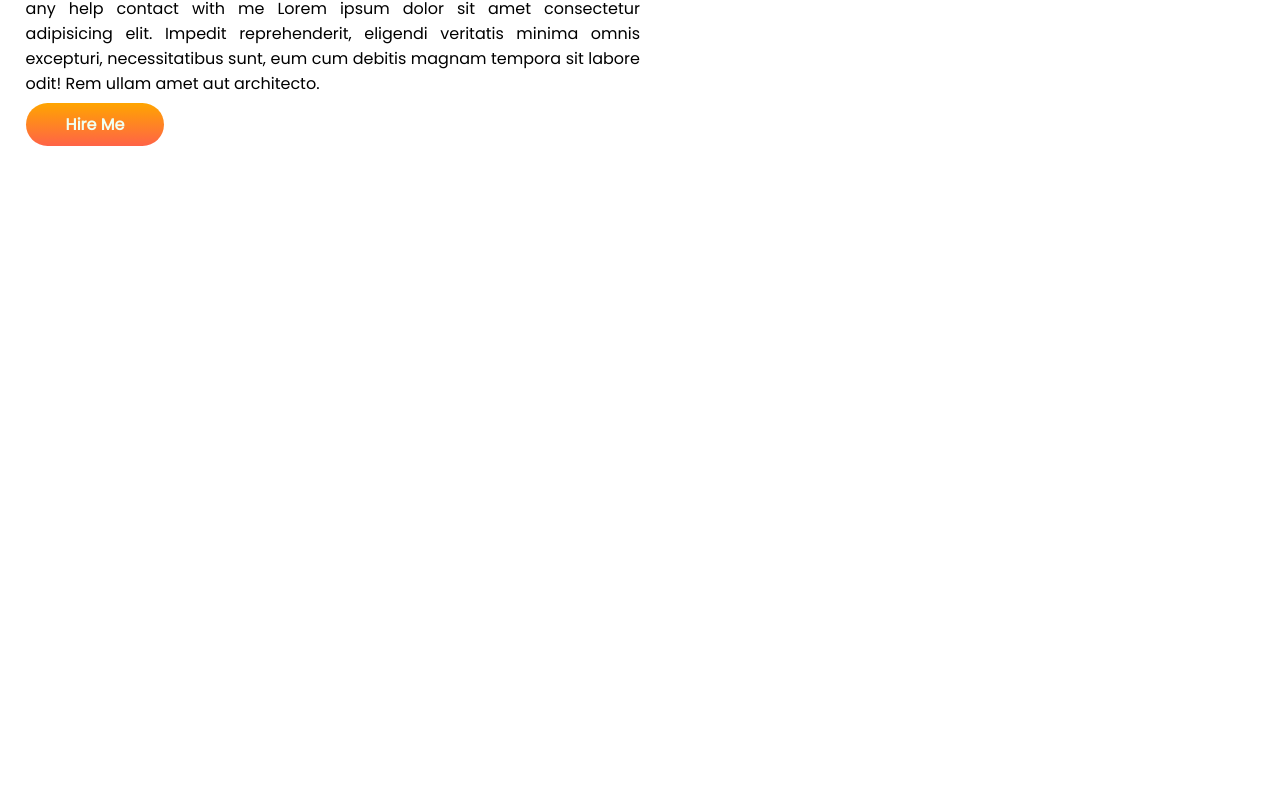
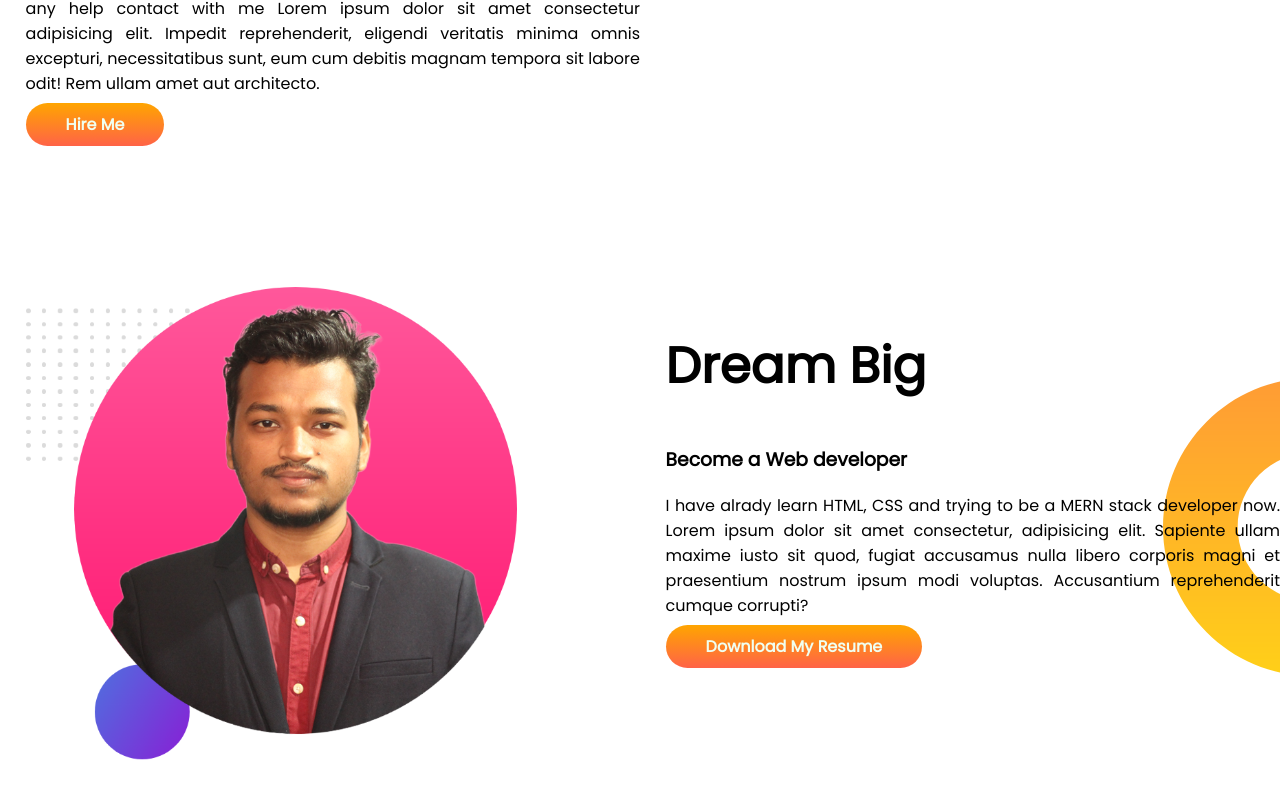
Before and after one commit to Foy5al/my-portfolio, a plain HTML site: page index.html in a window 1280 px wide. Shown: the part 491-1290 px from the top of the page. Before the commit the page ends 800 px from the top, so only its background shows below. Drawn offline with Linux system fonts and the light colour scheme.

Commit message:
dream added

```diff
--- a/index.html
+++ b/index.html
@@ -30,6 +30,22 @@
             <img src="images/my-bg.png" alt="Foysal picture">
         </div>
     </section>
+    <section class="dream_big">
+        <div class="half_width">
+            <img src="images/my-bg1.png" alt="Foysal 2nd picture">
+        </div>
+        <div class="half_width">
+            <h1>Dream Big</h1>
+            <h3>Become a Web developer</h3>
+            <p> I have alrady learn HTML, CSS and trying to be a MERN stack developer now. Lorem ipsum dolor sit amet
+                consectetur, adipisicing elit. Sapiente ullam maxime iusto sit quod, fugiat accusamus nulla libero
+                corporis magni et praesentium nostrum ipsum modi voluptas. Accusantium reprehenderit cumque corrupti?
+
+            </p>
+            <a class="link_button" href="">Download My Resume</a>
+
+        </div>
+    </section>
 </body>
 
 </html>
--- a/style.css
+++ b/style.css
@@ -13,6 +13,7 @@ p{
 }
 section{
     display: flex;
+    margin-bottom: 150px;
 }
 .half_width{
     width: 50%;
@@ -34,3 +35,8 @@ section{
     background-image: url(images/top-banner.png);
     background-repeat: no-repeat;
 }
+.dream_big {
+    background-image: url(images/dream-bg.png);
+    background-repeat: no-repeat;
+    background-position: right;
+}
```
